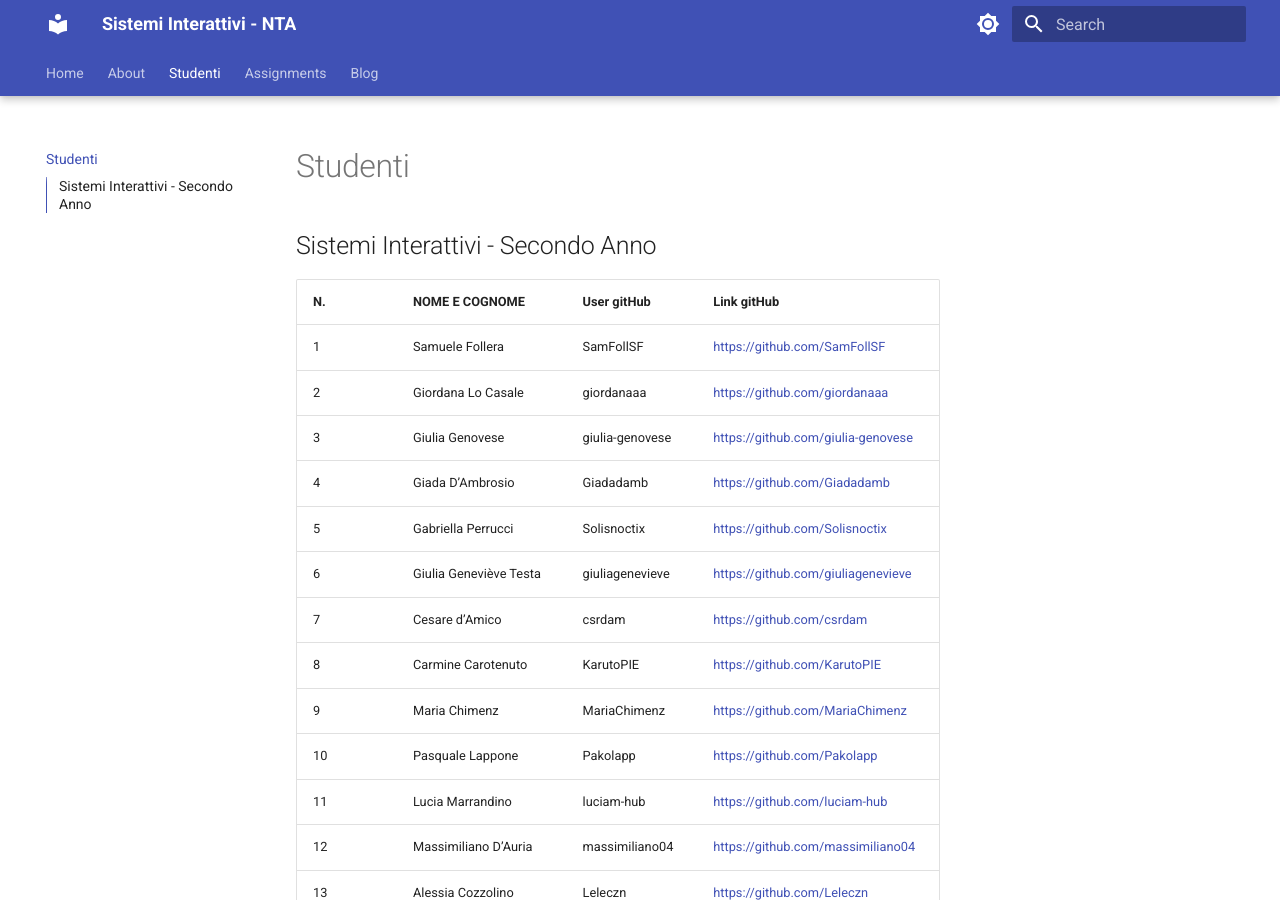
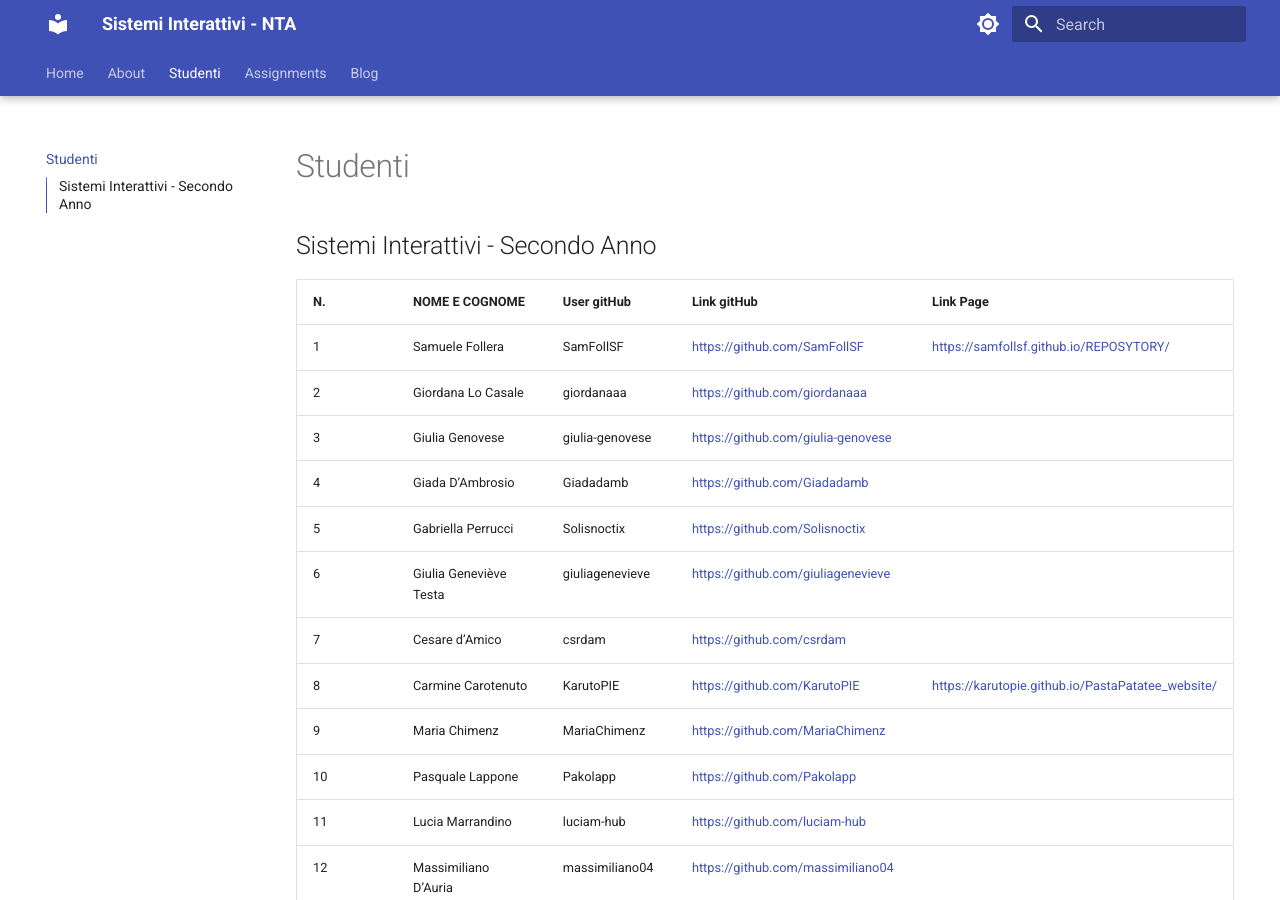
Before and after one commit to ntngrillo/startNTA, an MkDocs documentation site: the page built from docs/studenti.md, in a window 1280 px wide and 900 px high. Built offline with MkDocs 1.6.1 and Material for MkDocs 9.7.7, drawn with Linux system fonts in a browser that asks for light colours.

Commit message:
update studenti

```diff
--- a/docs/studenti.md
+++ b/docs/studenti.md
@@ -1,15 +1,15 @@
 # Sistemi Interattivi - Secondo Anno
 
-| N. | NOME E COGNOME         | User gitHub          | Link gitHub                                                                        |
-| -- | ---------------------- | -------------------- | ---------------------------------------------------------------------------------- |
-| 1  | Samuele Follera        | SamFollSF            | [https://github.com/SamFollSF](https://github.com/SamFollSF){:target="_blank"}                       |
+| N. | NOME E COGNOME         | User gitHub          | Link gitHub                                                |Link Page               |
+| -- | ---------------------- | -------------------- | ---------------------------------------------------------- |------------------------|
+| 1  | Samuele Follera        | SamFollSF            | [https://github.com/SamFollSF](https://github.com/SamFollSF){:target="_blank"}   | [https://samfollsf.github.io/REPOSYTORY/](https://samfollsf.github.io/REPOSYTORY/)                    |
 | 2  | Giordana Lo Casale     | giordanaaa           | [https://github.com/giordanaaa](https://github.com/giordanaaa){:target="_blank"}                     |
 | 3  | Giulia Genovese        | giulia-genovese      | [https://github.com/giulia-genovese](https://github.com/giulia-genovese){:target="_blank"}           |
 | 4  | Giada D'Ambrosio       | Giadadamb            | [https://github.com/Giadadamb](https://github.com/Giadadamb){:target="_blank"}                       |
 | 5  | Gabriella Perrucci     | Solisnoctix          | [https://github.com/Solisnoctix](https://github.com/Solisnoctix){:target="_blank"}                   |
 | 6  | Giulia Geneviève Testa | giuliagenevieve      | [https://github.com/giuliagenevieve](https://github.com/giuliagenevieve){:target="_blank"}           |
 | 7  | Cesare d'Amico         | csrdam               | [https://github.com/csrdam](https://github.com/csrdam){:target="_blank"}                             |
-| 8  | Carmine Carotenuto     | KarutoPIE            | [https://github.com/KarutoPIE](https://github.com/KarutoPIE){:target="_blank"}                       |
+| 8  | Carmine Carotenuto     | KarutoPIE            | [https://github.com/KarutoPIE](https://github.com/KarutoPIE){:target="_blank"} |[https://karutopie.github.io/PastaPatatee_website/](https://karutopie.github.io/PastaPatatee_website/)                      |
 | 9  | Maria Chimenz          | MariaChimenz         | [https://github.com/MariaChimenz](https://github.com/MariaChimenz){:target="_blank"}                 |
 | 10 | Pasquale Lappone       | Pakolapp             | [https://github.com/Pakolapp](https://github.com/Pakolapp){:target="_blank"}                         |
 | 11 | Lucia Marrandino      | luciam-hub          | [https://github.com/luciam-hub](https://github.com/luciam-hub){:target="_blank"}                   |
```
